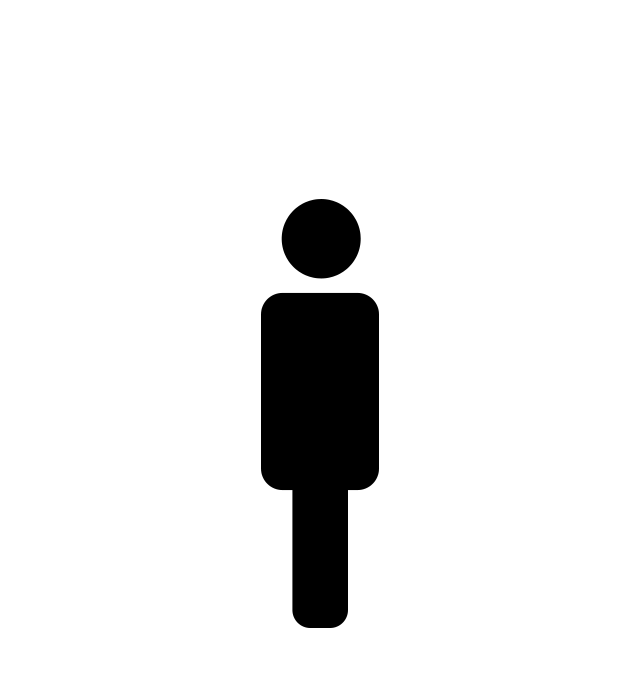
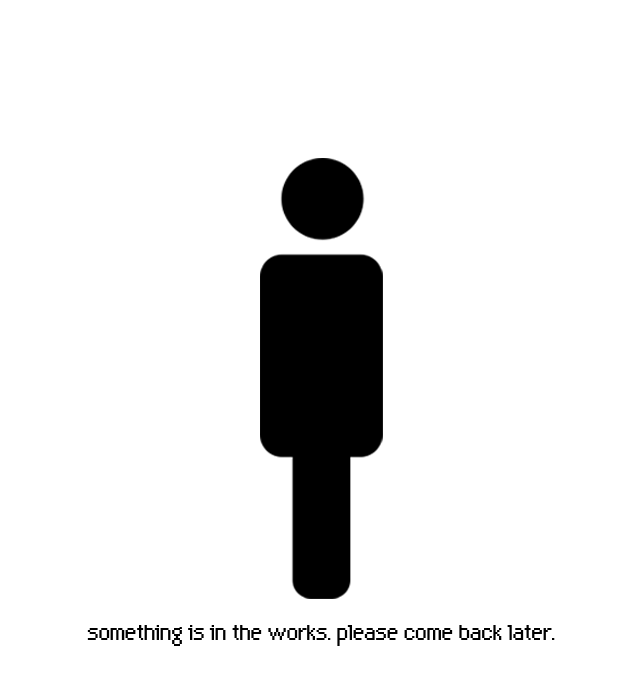
Before and after one commit to cmhaddox/decoy-homepage, a plain HTML site: page index.html in a window 1280 px wide. Shown: the whole page, without its empty margins (319-959 px from the left). Drawn offline with Linux system fonts and the light colour scheme.

Commit message:
Update index.html

```diff
--- a/index.html
+++ b/index.html
@@ -24,7 +24,7 @@
     </head>
     <body>
         <div>
-            <img src="decoy_man.png" alt="decoy man">
+            <img src="decoy_man_landingpage.png" alt="something is in the works. please come back later.">
         </div>
     </body>
 </h1ml>
```
